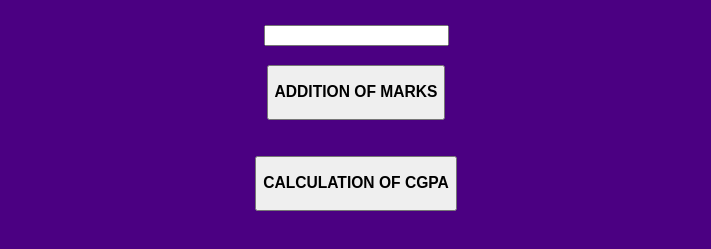
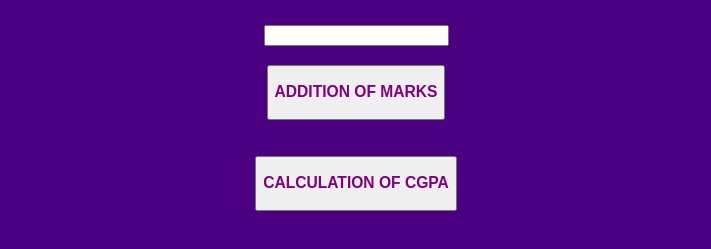
Before and after one commit to tishachawla-jg/tishachawla.cal, a plain HTML site: page index.html in a window 1280 px wide. Shown: the part 299-548 px from the top of the page, without its empty margins (284-995 px from the left). Drawn offline with Linux system fonts and the light colour scheme.

Commit message:
Update index.html
added color to buttons

```diff
--- a/index.html
+++ b/index.html
@@ -18,20 +18,20 @@
 
     <div class="container" id="div2">
       <!-- Create 2 buttons. One for adding the fields and one for doing tha calculation -->
-      <button type="button" name="button" onClick='NewField()'><h3>ADDITION OF MARKS</h3></button>
+      <button type="button" name="button" style="color: purple; size:10px;"  onClick='NewField()'><h3>ADDITION OF MARKS</h3></button>
       <br>
     </div>
 
-    <div id="texts">
+    <div id='texts'>
         <br>
       <!-- This is where the new input fileds will be created -->
 
     </div>
     <div class="container" id="div3">
         <br>
-    <button type="button" name="button" onClick='gpa_calculate()'><h3>CALCULATION OF CGPA</h3></button>
+    <button type="button" name="button" style="color: purple; size: 10px;" onClick='gpa_calculate()'><h3>CALCULATION OF CGPA</h3></button>
     </div>
-    <div id="Final mark" id="div4">
+    <div id='Final mark' id="div4">
       <!-- This is where the code for the grade to be displayed will be added -->
 
         <h1 id='output'></h1>
```
